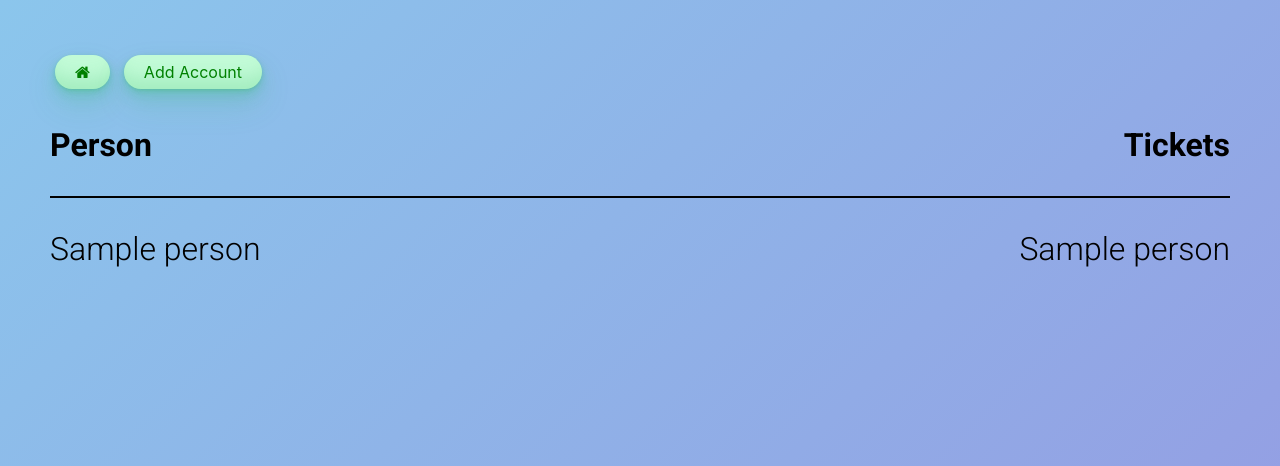
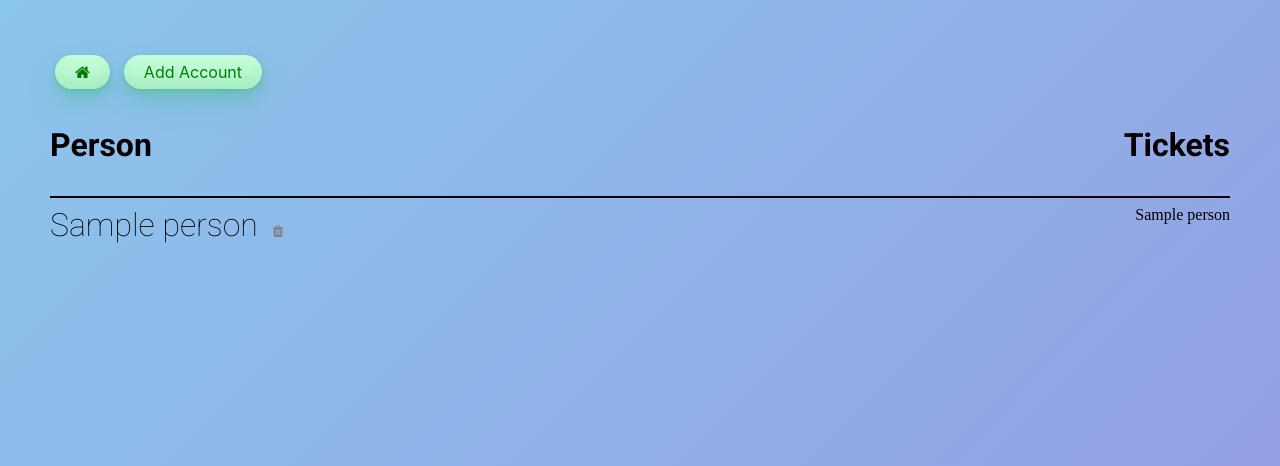
Before and after one commit to hjzres/Passport, a Flask app: template Passport/templates/accounts.html in a window 1280 px wide. Shown: the top 466 px of the page. Run offline with Flask 3, Linux system fonts and the light colour scheme; the template is opened without the code that fills it: most values are stand-ins (such as "Sample title", 1, 10 or a date in 2020).

Commit message:
you can now remove people's passports with the delete key

```diff
--- a/Passport/app.py
+++ b/Passport/app.py
@@ -19,7 +19,10 @@ def accounts():
 
     if request.method == "POST":
         name = request.form["name"]
-        if not name in cache:
+        if request.form.get('_method') == 'PUT':
+            del cache[name]
+            data.post_file(cache, "cache")
+        elif not name in cache:
             cache[name] = 0
             data.post_file(cache, "cache")
 
--- a/Passport/static/styles/style.css
+++ b/Passport/static/styles/style.css
@@ -41,7 +41,7 @@ body{
     margin:50px;
 }
 
-button{
+button:not(.clear){
   background-color: #c2fbd7;
   border-radius: 100px;
   box-shadow: rgba(44, 187, 99, .2) 0 -25px 18px -14px inset,rgba(44, 187, 99, .15) 0 1px 2px,rgba(44, 187, 99, .15) 0 2px 4px,rgba(44, 187, 99, .15) 0 4px 8px,rgba(44, 187, 99, .15) 0 8px 16px,rgba(44, 187, 99, .15) 0 16px 32px;
@@ -61,7 +61,7 @@ button{
   margin:5px
 }
 
-button:hover {
+button:hover :not(.clear) {
   box-shadow: rgba(44,187,99,.35) 0 -25px 18px -14px inset,rgba(44,187,99,.25) 0 1px 2px,rgba(44,187,99,.25) 0 2px 4px,rgba(44,187,99,.25) 0 4px 8px,rgba(44,187,99,.25) 0 8px 16px,rgba(44,187,99,.25) 0 16px 32px;
   transform: scale(1.05) rotate(-1deg);
 }
@@ -79,3 +79,13 @@ input[type="radio"]{
     width:25px;
     height:25px;
 }
+
+.clear{
+    background:none;
+    border:none;
+    box-shadow: none;
+    color:gray;
+    margin:5px;
+    align-items: center;
+    justify-content: center;
+}
--- a/Passport/templates/accounts.html
+++ b/Passport/templates/accounts.html
@@ -16,7 +16,13 @@
     <p><b>Person<span class="right-side">Tickets</span></b></p>
     <hr>
     {% for person in cache %}
-        <p class="list">{{ person }}<span class="right-side">{{ cache[person] }}</span></p>
+      <form method="post">
+        <input type="hidden" name="_method" value="PUT">
+        <input type="hidden" name="name" value="{{ person }}">
+          <p class="inline">{{ person }}</p>
+          <button class="clear"><i class="fa fa-trash"></i></button>
+          <span class="right-side">{{ cache[person] }}</span>
+      </form>
     {% endfor %}
 
     <div id="myModal" class="modal">
```
